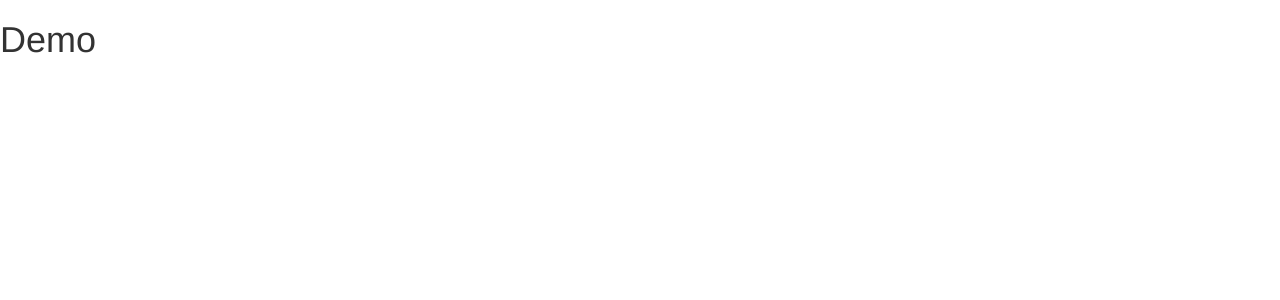
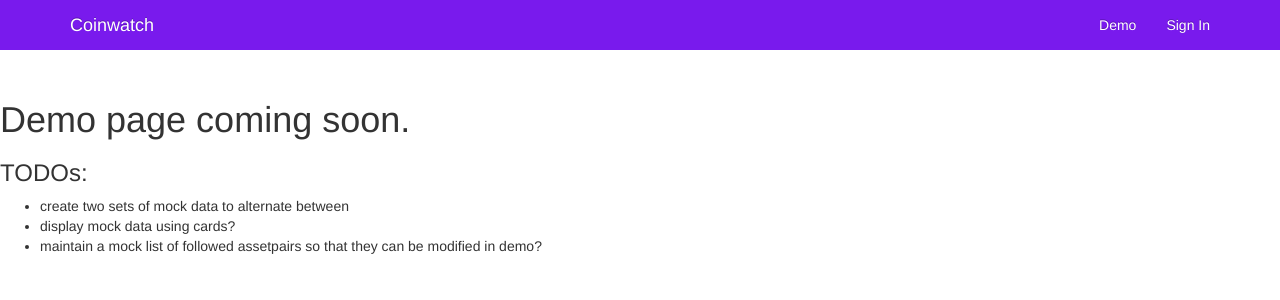
Before and after one commit to pelkeycj/experiments, a React (Create React App) app in the folder front-end/: page /demo in a window 1280 px wide. Shown: the top 300 px of the page. Built offline with nearby package versions, Linux system fonts and the light colour scheme.

Commit message:
add TODOs to demo page

```diff
--- a/front-end/src/containers/Demo.js
+++ b/front-end/src/containers/Demo.js
@@ -3,10 +3,24 @@
  */
 
 import React from 'react';
+import Navigation from "../components/Navigation";
 
 class Demo extends React.Component {
     render() {
-        return <h1>Demo</h1>
+        return (
+            <div>
+                <Navigation/>
+                <div>
+                    <h1 style={{marginTop: '100px'}}>Demo page coming soon.</h1>
+                    <h3>TODOs: </h3>
+                    <ul>
+                        <li>create two sets of mock data to alternate between</li>
+                        <li>display mock data using cards?</li>
+                        <li>maintain a mock list of followed assetpairs so that they can be modified in demo?</li>
+                    </ul>
+                </div>
+            </div>
+        );
     }
 }
 
```
